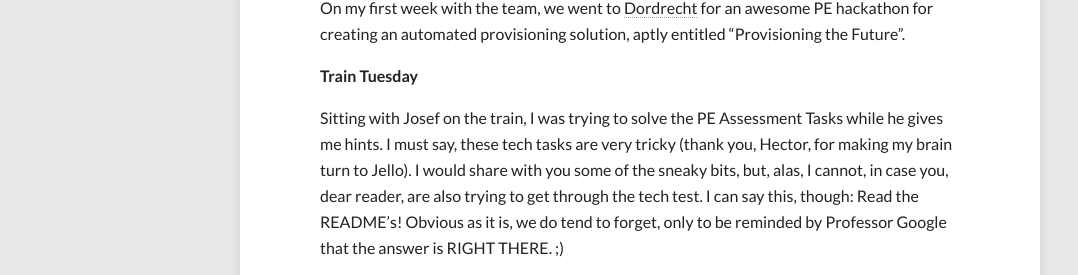
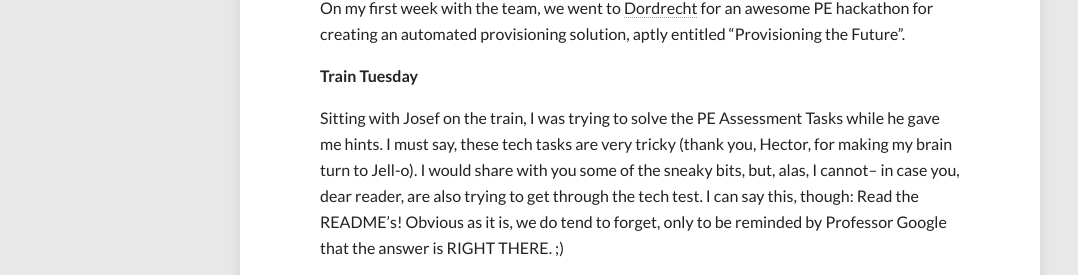
Before and after one commit to keymon/springerpe.github.io, a Jekyll site: the page built from _posts/2014-09-08-jorja-visits-dordrecht.md, in a window 1280 px wide and 900 px high, scrolled down 451 px. Shown: the part 152-427 px from the top of the window, without its empty margins (0-1078 px from the left). Built offline with Jekyll 4.4.1, drawn with Linux system fonts in a browser that asks for light colours; nearby versions of some CDN libraries; comment, search, counter and statistics services are not loaded; some of the changed text lies outside the part shown.

Commit message:
Fixed grammatical errors and typos

```diff
--- a/_posts/2014-09-08-jorja-visits-dordrecht.md
+++ b/_posts/2014-09-08-jorja-visits-dordrecht.md
@@ -18,7 +18,7 @@ On my first week with the team, we went to [Dordrecht](https://www.google.co.uk/
 
 **Train Tuesday**
 
-Sitting with Josef on the train, I was trying to solve the PE Assessment Tasks while he gives me hints. I must say, these tech tasks are very tricky (thank you, Hector, for making my brain turn to Jello). I would share with you some of the sneaky bits, but, alas, I cannot, in case you, dear reader, are also trying to get through the tech test. I can say this, though: Read the README’s! Obvious as it is, we do tend to forget, only to be reminded by Professor Google that the answer is RIGHT THERE. ;)
+Sitting with Josef on the train, I was trying to solve the PE Assessment Tasks while he gave me hints. I must say, these tech tasks are very tricky (thank you, Hector, for making my brain turn to Jell-o). I would share with you some of the sneaky bits, but, alas, I cannot-- in case you, dear reader, are also trying to get through the tech test. I can say this, though: Read the README’s! Obvious as it is, we do tend to forget, only to be reminded by Professor Google that the answer is RIGHT THERE. ;)
 
 ![Springer in Dordrecht]({{ site.url }}/images/springer.png)
 
```
Also changed, not shown: other parts of _posts/2014-09-08-jorja-visits-dordrecht.md (+9 -9 lines).
